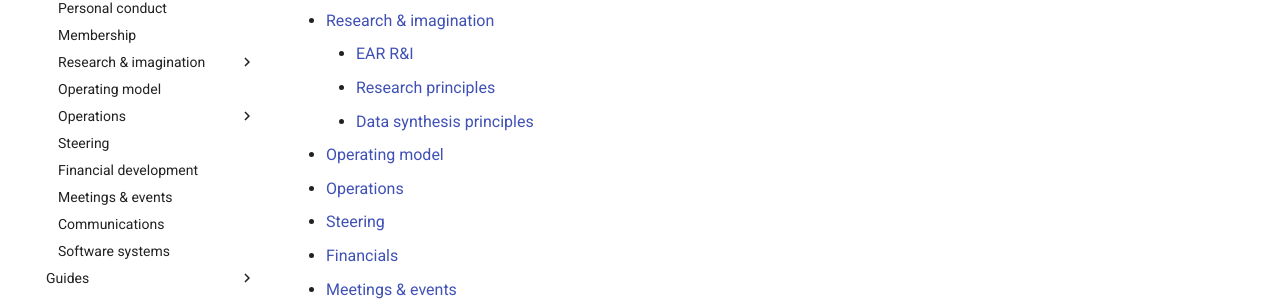
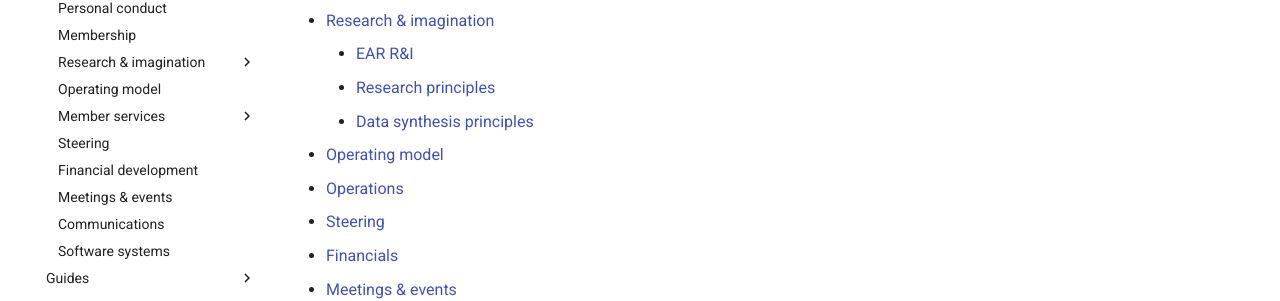
Before and after one commit to EcosystemActionResearch/Handbook, an MkDocs documentation site: the page built from docs/agreements/index.md, in a window 1280 px wide. Shown: the part 399-700 px from the top of the page. Built offline with MkDocs 1.6.1 and Material for MkDocs 9.7.7, drawn with Linux system fonts in a browser that asks for light colours.

Commit message:
Rename operations agreements to member services
Signed-off-by: Christian Alden Jacobs <christian@jacobs.io>

```diff
--- a/mkdocs.yml
+++ b/mkdocs.yml
@@ -25,8 +25,8 @@ nav:
       - Research principles: agreements/research-imagination/research-principles.md
       - Data synthesis principles: agreements/research-imagination/data-synthesis-principles.md
     - Operating model: agreements/operating-model.md
-    - Operations:
-      - What are operations?: agreements/internal-services/index.md
+    - Member services:
+      - EAR member services: agreements/internal-services/index.md
       - Care: agreements/internal-services/care.md
       - Commons: agreements/internal-services/commons.md
       - Convening: agreements/internal-services/convening.md
```
